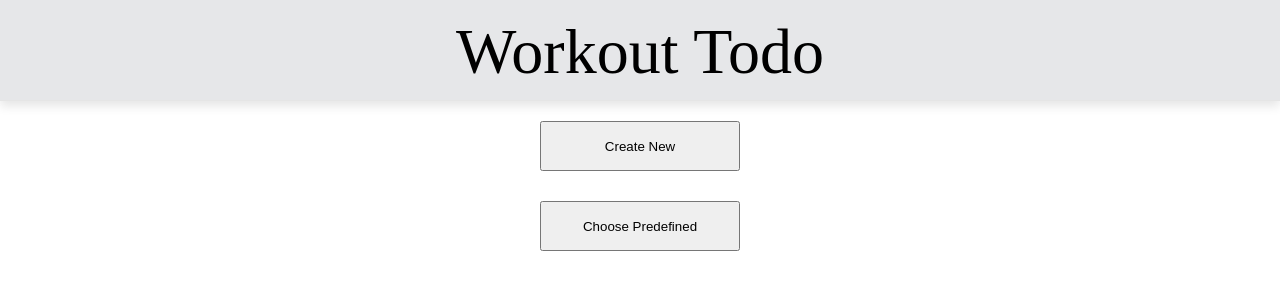
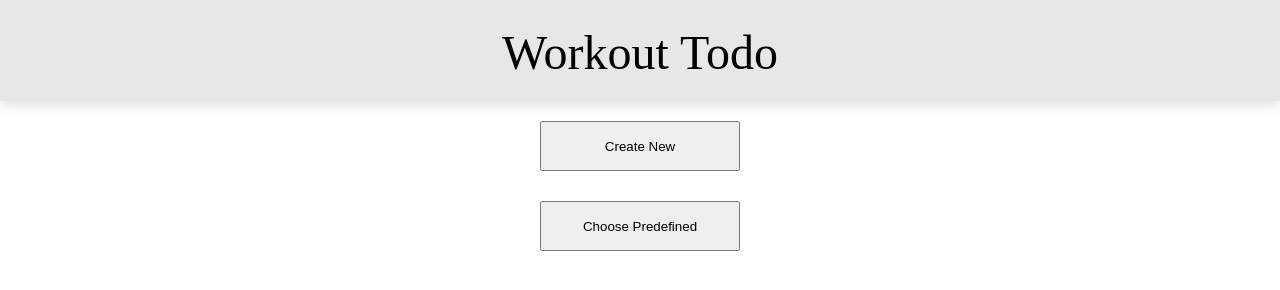
Before and after one commit to xa1d3n/workoutTodoApp, a plain HTML site: page index.html in a window 1280 px wide. Drawn offline with Linux system fonts and the light colour scheme.

Commit message:
Logo font style update
Updated styling of logo

```diff
--- a/index.html
+++ b/index.html
@@ -1,4 +1,4 @@
-<!doctype html><!--[if lt IE 7]>      <html class="no-js lt-ie9 lt-ie8 lt-ie7"> <![endif]--><!--[if IE 7]>         <html class="no-js lt-ie9 lt-ie8"> <![endif]--><!--[if IE 8]>         <html class="no-js lt-ie9"> <![endif]--><!--[if gt IE 8]><!--><html class="no-js"><!--<![endif]--><head><meta charset="utf-8"><title></title><meta name="description" content=""><meta name="viewport" content="width=device-width"><!-- Place favicon.ico and apple-touch-icon.png in the root directory --><link rel="stylesheet" href="styles/vendor.css"><link rel="stylesheet" href="styles/7c193792.main.css"><body ng-app="liftingTrackerApp"><!--[if lt IE 7]>
+<!doctype html><!--[if lt IE 7]>      <html class="no-js lt-ie9 lt-ie8 lt-ie7"> <![endif]--><!--[if IE 7]>         <html class="no-js lt-ie9 lt-ie8"> <![endif]--><!--[if IE 8]>         <html class="no-js lt-ie9"> <![endif]--><!--[if gt IE 8]><!--><html class="no-js"><!--<![endif]--><head><meta charset="utf-8"><title></title><meta name="description" content=""><meta name="viewport" content="width=device-width"><!-- Place favicon.ico and apple-touch-icon.png in the root directory --><link rel="stylesheet" href="styles/vendor.css"><link rel="stylesheet" href="styles/2dac4d91.main.css"><body ng-app="liftingTrackerApp"><!--[if lt IE 7]>
       <p class="browsehappy">You are using an <strong>outdated</strong> browser. Please <a href="http://browsehappy.com/">upgrade your browser</a> to improve your experience.</p>
     <![endif]--><!-- Add your site or application content here --><div class="header"><p class="logo">Workout Todo</p><p></p></div><div class="container" ng-view=""></div><!-- Google Analytics: change UA-XXXXX-X to be your site's ID --><script>(function(i,s,o,g,r,a,m){i['GoogleAnalyticsObject']=r;i[r]=i[r]||function(){
        (i[r].q=i[r].q||[]).push(arguments)},i[r].l=1*new Date();a=s.createElement(o),
--- /dev/null
+++ b/styles/2dac4d91.main.css
@@ -0,0 +1 @@
+*{margin:0;padding:0}.header{border-bottom:1px solid #e5e5e5;height:100px;background:#e6e7e9;margin-bottom:20px;box-shadow:0 5px 10px #e5e5e5}#daysContainer{width:150px;margin:0 auto;margin-bottom:7px;font-size:1.5em}.button{display:block;margin:0 auto;margin-top:10px;font-size:1.5em}.workoutList{margin-bottom:15px;padding:20px;border:1px dotted grey;border-radius:8px}.setExForm{width:300px;margin:0 auto}.setExForm input,.setExForm label{display:inline-block;vertical-align:baseline;width:125px;margin-bottom:6px}.setExForm h1{margin-bottom:6px;text-align:center}.setExForm .nextBtn{float:right}.setExForm .removeBtn{display:block;margin:0 auto;margin-top:10px}.workoutsDisplay{width:200px;margin:auto;margin-bottom:15px}.workoutsDisplay li{list-style-type:none;margin-bottom:5px}.workoutsDisplay .setsRep,.workoutsDisplay .weightBtns{margin-left:15px}.workoutsContainer h1{text-align:center}.workoutEditBtn{display:block;margin:0 auto;width:70px;height:50px;font-size:1.4em}#day1,#day2,#day3,#day4,#day5,#day6,#day7{display:none}.btn{display:block;margin:0 auto;width:200px;height:50px;margin-bottom:30px}.submitBtn{margin-bottom:20px}.predefinedList{text-align:center}.logo{position:relative;top:25%;text-align:center;font-size:3em}
--- a/styles/7c193792.main.css
+++ /dev/null
@@ -1 +0,0 @@
-*{margin:0;padding:0}.header{border-bottom:1px solid #e5e5e5;height:100px;background:#e6e7e9;margin-bottom:20px;box-shadow:0 5px 10px #e5e5e5}#daysContainer{width:150px;margin:0 auto;margin-bottom:7px;font-size:1.5em}.button{display:block;margin:0 auto;margin-top:10px;font-size:1.5em}.workoutList{margin-bottom:15px;padding:20px;border:1px dotted grey;border-radius:8px}.setExForm{width:300px;margin:0 auto}.setExForm input,.setExForm label{display:inline-block;vertical-align:baseline;width:125px;margin-bottom:6px}.setExForm h1{margin-bottom:6px;text-align:center}.setExForm .nextBtn{float:right}.setExForm .removeBtn{display:block;margin:0 auto;margin-top:10px}.workoutsDisplay{width:200px;margin:auto;margin-bottom:15px}.workoutsDisplay li{list-style-type:none;margin-bottom:5px}.workoutsDisplay .setsRep,.workoutsDisplay .weightBtns{margin-left:15px}.workoutsContainer h1{text-align:center}.workoutEditBtn{display:block;margin:0 auto;width:70px;height:50px;font-size:1.4em}#day1,#day2,#day3,#day4,#day5,#day6,#day7{display:none}.btn{display:block;margin:0 auto;width:200px;height:50px;margin-bottom:30px}.submitBtn{margin-bottom:20px}.predefinedList{text-align:center}.logo{position:relative;top:15%;text-align:center;font-size:4em}
```
